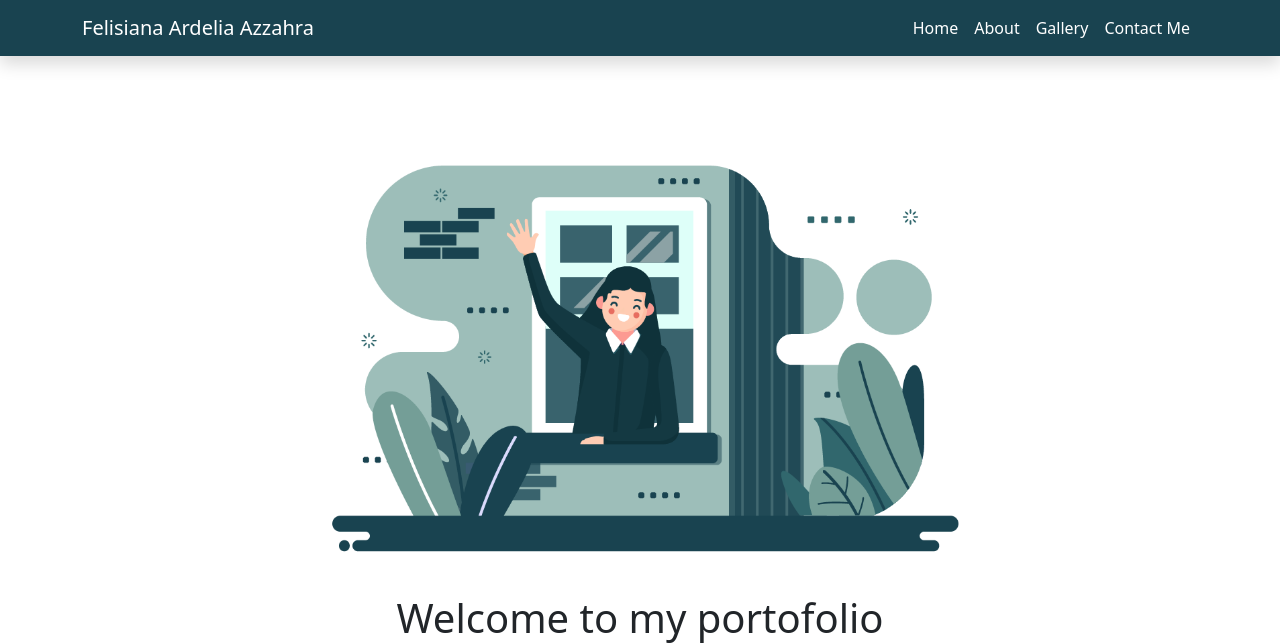
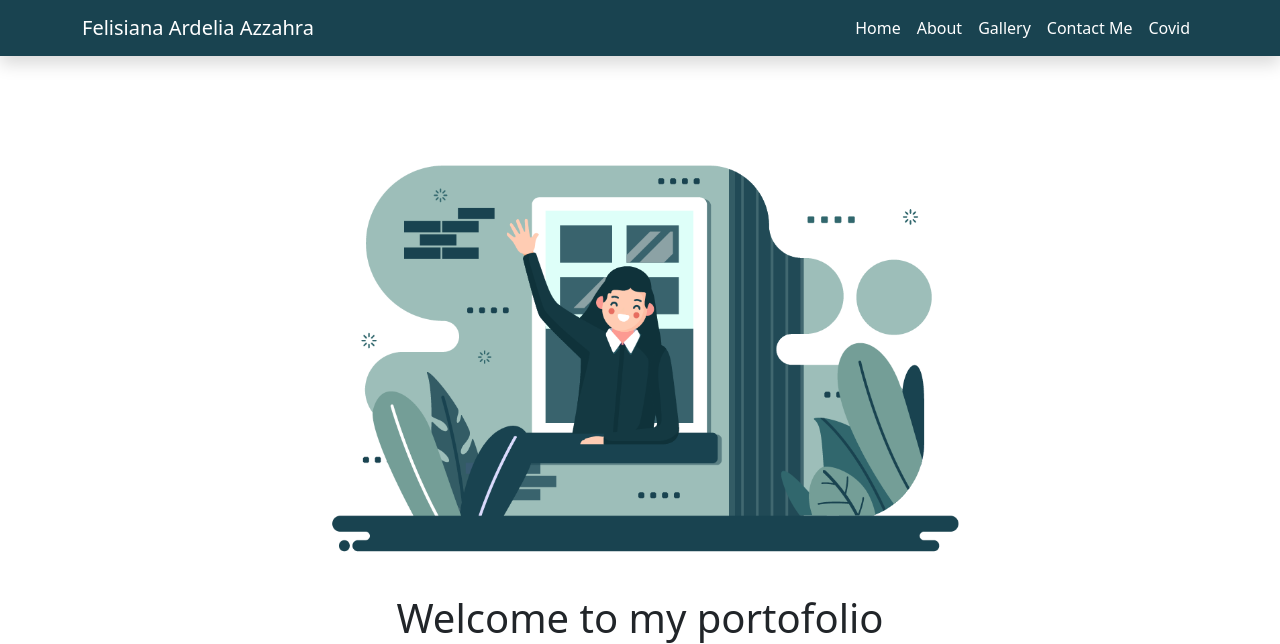
Before and after one commit to felisianarz/Portfolio-Website, a PHP site: page /index.php in a window 1280 px wide. Shown: the top 644 px of the page. Run offline with PHP 8.4, Linux system fonts and the light colour scheme.

Commit message:
Update index.php

```diff
--- a/index.php
+++ b/index.php
@@ -40,6 +40,9 @@
             <li class="nav-item">
               <a class="nav-link text-white" href="index.php?tab=contact">Contact Me</a>
             </li>
+            <li class="nav-item">
+              <a class="nav-link text-white" href="index.php?tab=covid">Covid</a>
+            </li>
           </ul>
         </div>
       </div>
@@ -64,6 +67,9 @@
               case 'contact':
                 include "contact.html";
                 break;
+              case 'covid':
+                include "covid.php";
+                break;
             }
           }else{
             include "home.php";
@@ -71,6 +77,7 @@
         ?>
 
     <!-- Footer -->
+
     <footer class="text-center pb-3" style="background-color: #194350">
       <p class="text-white mt-3 mx-auto">Created by adwl</p>
     </footer>
```
